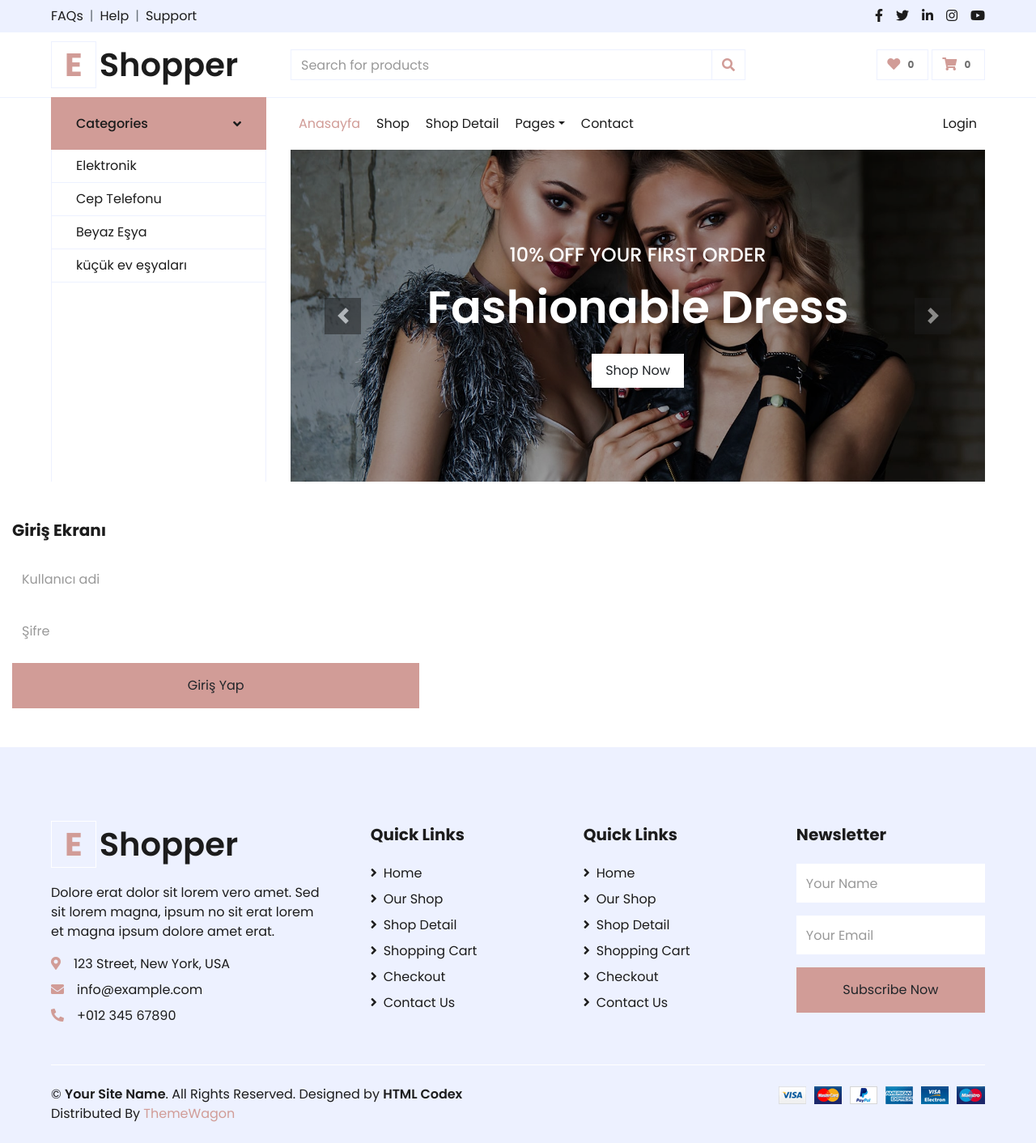
After one commit to mykucukkara/ProgrammingLab2A, a Django app: page /login/ in a window 1280 px wide. The commit adds this page. Shown: the whole page at 81% size. Run offline with Django 4.2, Linux system fonts and the light colour scheme; data comes from the database, SQL or seed files in the repository; both versions use the stored data as it was after the commit; some libraries are stand-ins or nearby versions.

Commit message:
login logout system added

```diff
--- a/ProgrammingLab2A/urls.py
+++ b/ProgrammingLab2A/urls.py
@@ -27,6 +27,8 @@
     path('category/<int:id>/<slug:slug>', views.category_products, name='category_products'),
     path('product/<int:id>/<slug:slug>', views.product_detail, name='product_detail'),
     #path('product/addcomment/<int:id>', views.addcomment, name='addcomment')
+    path('login/',views.login_view,name='login_view'),
+    path('logout/',views.logout_view,name='logout_view'),
 
 ]
 if settings.DEBUG:  # new
--- /dev/null
+++ b/home/templates/login.html
@@ -0,0 +1,29 @@
+{%  extends "homebase.html" %}
+
+{% block title %} Lab2A Projesi {% endblock %}
+
+
+{% block header %}{% include "header.html" %}{% endblock %}
+{% block sidebar %}{% include "sidebar.html" %}{% endblock %}
+{% block content %}
+
+            <div class="col-md-5 mb-4">
+                        <h5 class="font-weight-bold text-dark mb-4">Giriş Ekranı</h5>
+
+                        <form method="POST">
+                            {% csrf_token %}
+                            <div class="form-group">
+                                <input name="username" type="text" class="form-control border-0 py-4" placeholder="Kullanıcı adi" required="required" />
+                            </div>
+                            <div class="form-group">
+                                <input name="password" type="password" class="form-control border-0 py-4" placeholder="Şifre"
+                                    required="required" />
+                            </div>
+                            <div>
+                                <button class="btn btn-primary btn-block border-0 py-3" type="submit" value="Login">Giriş Yap</button>
+                            </div>
+                        </form>
+                    </div>
+
+{% endblock %}
+{% block footer %}{% include "footer.html" %}{% endblock %}
--- a/home/templates/sidebar.html
+++ b/home/templates/sidebar.html
@@ -38,8 +38,13 @@
                             <a href="contact.html" class="nav-item nav-link">Contact</a>
                         </div>
                         <div class="navbar-nav ml-auto py-0">
-                            <a href="" class="nav-item nav-link">Login</a>
-                            <a href="" class="nav-item nav-link">Register</a>
+                            {% if user.id is not None %}
+                            <a href="" class="nav-item nav-link">{{ user.first_name }}</a>
+                                <a href="/logout/" class="nav-item nav-link">Çıkış Yap</a>
+                                {% else %}
+                                <a href="/login/" class="nav-item nav-link">Login</a>
+
+                            {% endif %}
                         </div>
                     </div>
                 </nav>
--- a/home/views.py
+++ b/home/views.py
@@ -1,4 +1,6 @@
-from django.http import HttpResponse
+from django.contrib.auth import authenticate, login, logout
+from django.core.checks import messages
+from django.http import HttpResponse, HttpResponseRedirect
 from django.shortcuts import render
 
 from product.models import Category, Product, Images, Comment
@@ -37,3 +39,25 @@
                'productImages': productImages,
                'comments': comments}
     return render(request, 'product_detail.html', context)
+
+
+
+def login_view(request):
+    if request.method == 'POST':
+        username = request.POST['username']
+        password = request.POST['password']
+        user = authenticate(request, username=username, password=password)
+        if user is not None:
+            login(request, user)
+            return HttpResponseRedirect('/')
+        else:
+            return HttpResponseRedirect('/login')
+    category = Category.objects.all()
+    context = {'category': category, }
+    return render(request, 'login.html', context)
+
+
+def logout_view(request):
+    url = request.META.get('HTTP_REFERER')
+    logout(request)
+    return HttpResponseRedirect(url)
--- a/product/urls.py
+++ b/product/urls.py
@@ -5,4 +5,6 @@
 urlpatterns = [
    path('', views.index, name='index'),
    path('addcomment/<int:id>', views.addcomment, name='addcomment'),
+
+
 ]
--- a/product/views.py
+++ b/product/views.py
@@ -1,4 +1,5 @@
 from django.contrib import messages
+from django.contrib.auth import authenticate
 from django.contrib.auth.decorators import login_required
 from django.http import HttpResponse, HttpResponseRedirect
 from django.shortcuts import render
```
Also changed, not shown: db.sqlite3.
